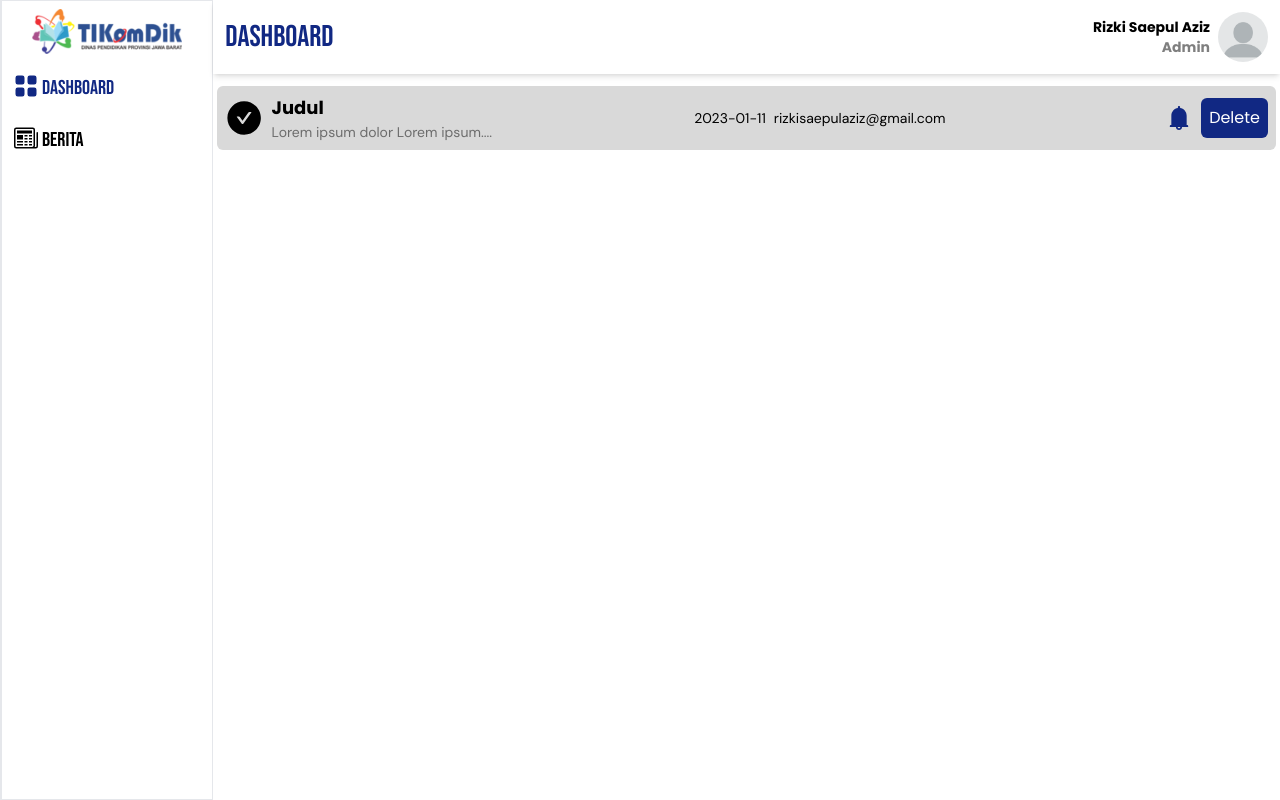
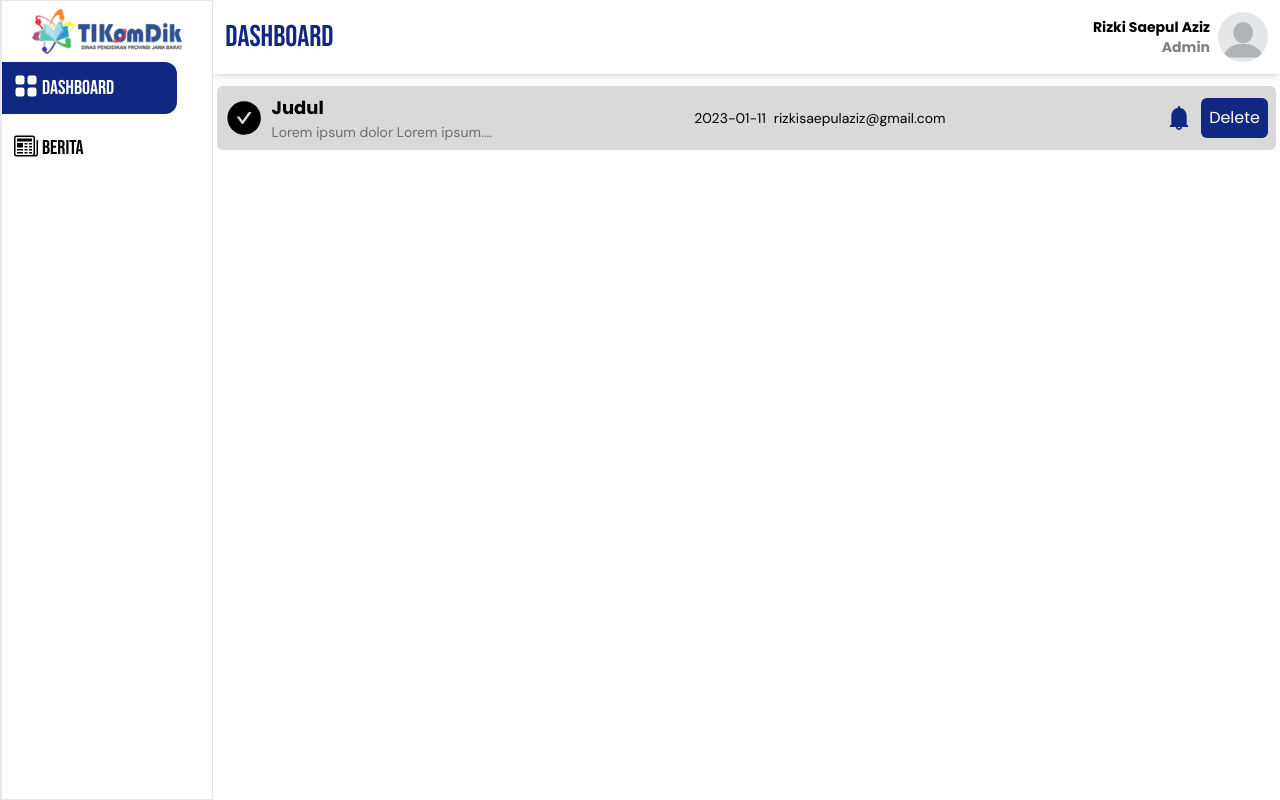
Before and after one commit to rzxyss/PelayananPublik-FE, a Next.js app: page /admin in a window 1280 px wide. Built offline with nearby package versions, Linux system fonts and the light colour scheme.

Commit message:
edit admin sidebar

```diff
--- a/components/admin/Sidebar.js
+++ b/components/admin/Sidebar.js
@@ -16,14 +16,14 @@ export default function Sidebar() {
 					<Image src='/image/logo.png' width={150} height={0} className='hidden lg:block' />
 					<Image src='/image/logo2.png' width={500} height={0} className='block lg:hidden' />
 				</div>
-				<ul>
-					<li className={`${router.pathname == '/admin' ? 'text-[#112883]' : ''} w-full h-auto hover:text-[#112883] p-3`}>
-						<Link href={'/admin'} className='flex gap-1 justify-center lg:justify-start	'>
+				<ul className='space-y-2'>
+					<li className={`${router.pathname == '/admin' ? 'bg-[#112883] text-white' : ''} w-10/12 h-auto hover:bg-[#112883] hover:text-white p-3 rounded-r-xl`}>
+						<Link href={'/admin'} className='flex gap-1 justify-center lg:justify-start	w-full'>
 							<BsGridFill className='w-6 h-6' />
 							<h1 className='hidden lg:block font-BebasNeue text-xl'>dashboard</h1>
 						</Link>
 					</li>
-					<li className={`${router.pathname == '/admin/berita' ? 'text-[#112883]' : ''} ${router.pathname == '/admin/berita/tambah-berita' ? 'text-[#112883]' : ''} w-full h-auto hover:text-[#112883] p-3`}>
+					<li className={`${router.pathname == '/admin/berita' ? 'bg-[#112883] text-white' : ''} ${router.pathname == '/admin/berita/tambah-berita' ? 'bg-[#112883] text-white' : ''} w-10/12 h-auto hover:bg-[#112883] hover:text-white p-3 rounded-r-xl`}>
 						<Link href={'/admin/berita'} className='flex gap-1 justify-center lg:justify-start'>
 							<BsNewspaper className='w-6 h-6' />
 							<h1 className='hidden lg:block font-BebasNeue text-xl'>Berita</h1>
```
